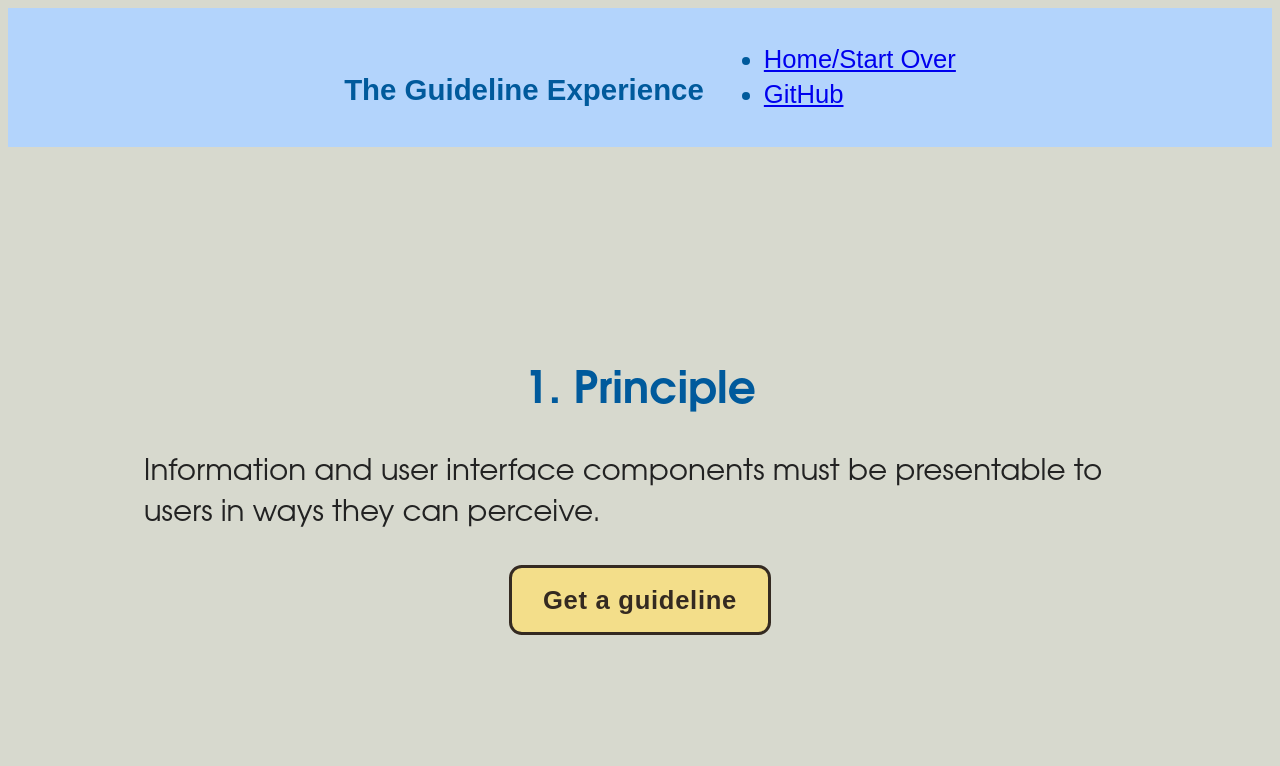
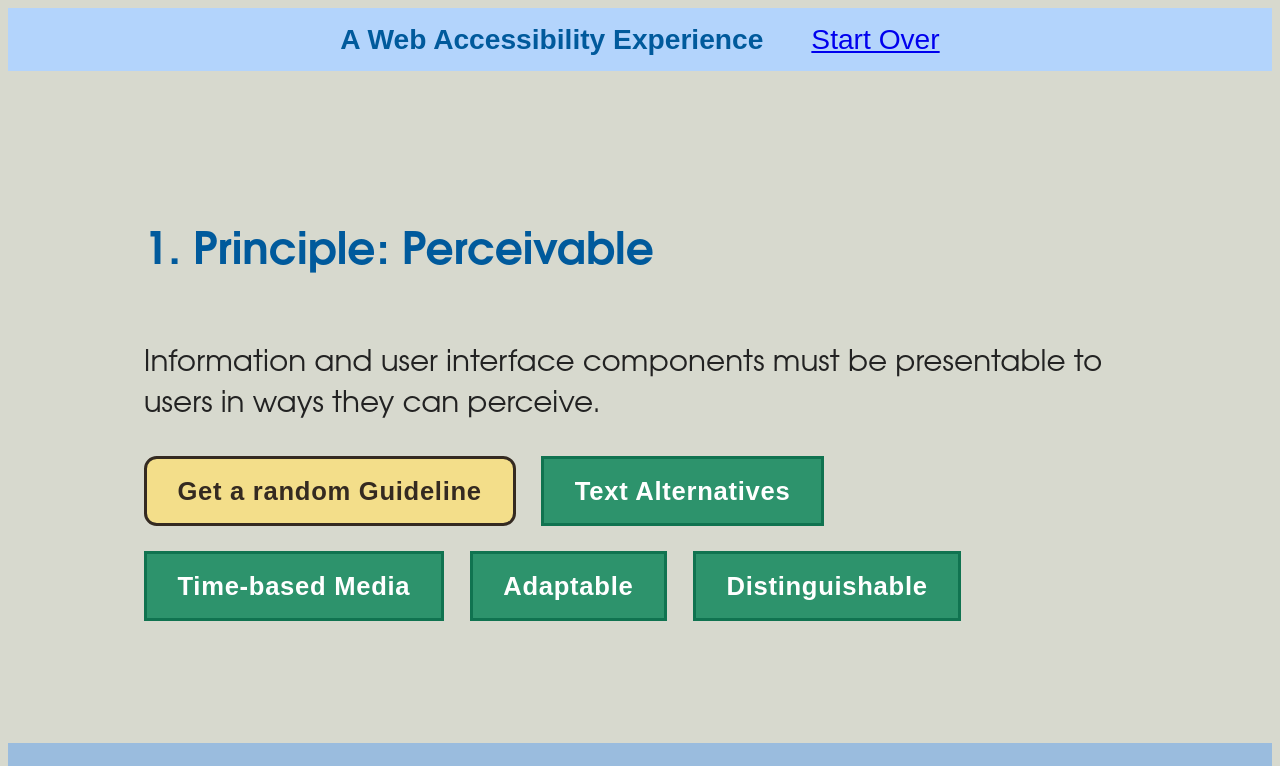
Before and after one commit to airbr/WCAG-JSON-experience, a website: page index.html in a window 1280 px wide. Both pictures are taken after a click on the button "Perceivable". Shown: the top 766 px of the page. Drawn offline with Linux system fonts and the light colour scheme.

Commit message:
Get Specific Guidelines now, new features

```diff
--- a/css/style.css
+++ b/css/style.css
@@ -54,10 +54,6 @@ h3 {
 
 p {
   font-size: var(--guideline-xp-0);
-}
-
-h1, h2, h3 {
-  margin-bottom: 0px;
 }
 
 /*
@@ -258,6 +254,7 @@ Default: --gutter or var(--space-s-m).
 */
 
 .cluster {
+  padding-left: 0px;
   display: flex;
   flex-direction: var(--cluster-direction, row);
   flex-wrap: var(--cluster-wrap, wrap);
@@ -300,7 +297,6 @@ main > #output {
   display: flex;
   flex-direction: column;
   justify-content: center;
-  align-items: center;
 }
 
 main > div > details {
@@ -340,7 +336,8 @@ nav {
     position: sticky; top: 0;
 }
 
-.title-head {
+nav > * {
+  margin: 4px;
   padding-inline: 20px;
   font-size: 1.1em;
 }
--- a/index.html
+++ b/index.html
@@ -20,11 +20,8 @@
 
 <body>
   <nav>
-    <h2 class="title-head"><p>The Guideline Experience</p></h2>
-    <ul>
-      <li><a href="/">Home/Start Over</a></li>
-      <li><a href="github.com/airbr/WCAG-JSON-experience">GitHub</a></li>
-    </ul>
+    <h2 class="title-head">A Web Accessibility Experience</h2>
+    <a href="/">Start Over</a>
   </nav>
   <main>
     <div id="output">
--- a/js/app.js
+++ b/js/app.js
@@ -34,20 +34,40 @@ function choosePrinciple(index) {
     fetch('js/wcag.json')
         .then(response => response.json())
         .then(data => {
+
+        const guidelines = data.principles[index].guidelines;
+        let guidebuttonlist = ``;
+        for (const guide of guidelines) {
+            guidebuttonlist += `
+            <li>
+                <button onclick="getGuideline(${index}, ${guide.num.toString()})" class="button" data-button-variant="positive" data-button-radius="hard" >${guide.handle}</button>
+            </li>
+        `;
+        }
+
         document.getElementById("output").innerHTML = principlestate =
-        `<h1>${data.principles[index].num}. Principle</h1>
+        `<h1>${data.principles[index].num}. Principle: ${data.principles[index].handle}</h1>
         ${data.principles[index].content}
-        <button class="button" data-button-variant="primary" onclick=(getGuideline(${index}))>Get a guideline</button>
+        <ul class="cluster">
+        <button class="button" data-button-variant="primary" onclick="(getGuideline(${index}, ${false}))">Get a random Guideline</button>
+        ${guidebuttonlist}
+        </ul>
         `
+
     })
         .catch(error => console.error('Error loading data:', error));
 }
 
-function getGuideline(index) {
+function getGuideline(index, specific = false) {
     fetch('js/wcag.json')
         .then(response => response.json())
         .then(data => {
-            const guideline = getRandomItem(data.principles[index].guidelines);
+        let guideline;
+        if (specific != false) {
+        guideline = findObjectByValue(data, specific.toString());
+        } else {
+        guideline = getRandomItem(data.principles[index].guidelines);
+        }
         const successcriteria = guideline.successcriteria;
         let buttonlist = ``;
         for (const sc of successcriteria) {
```
Lines whose indentation alone changed are shown as unchanged.
